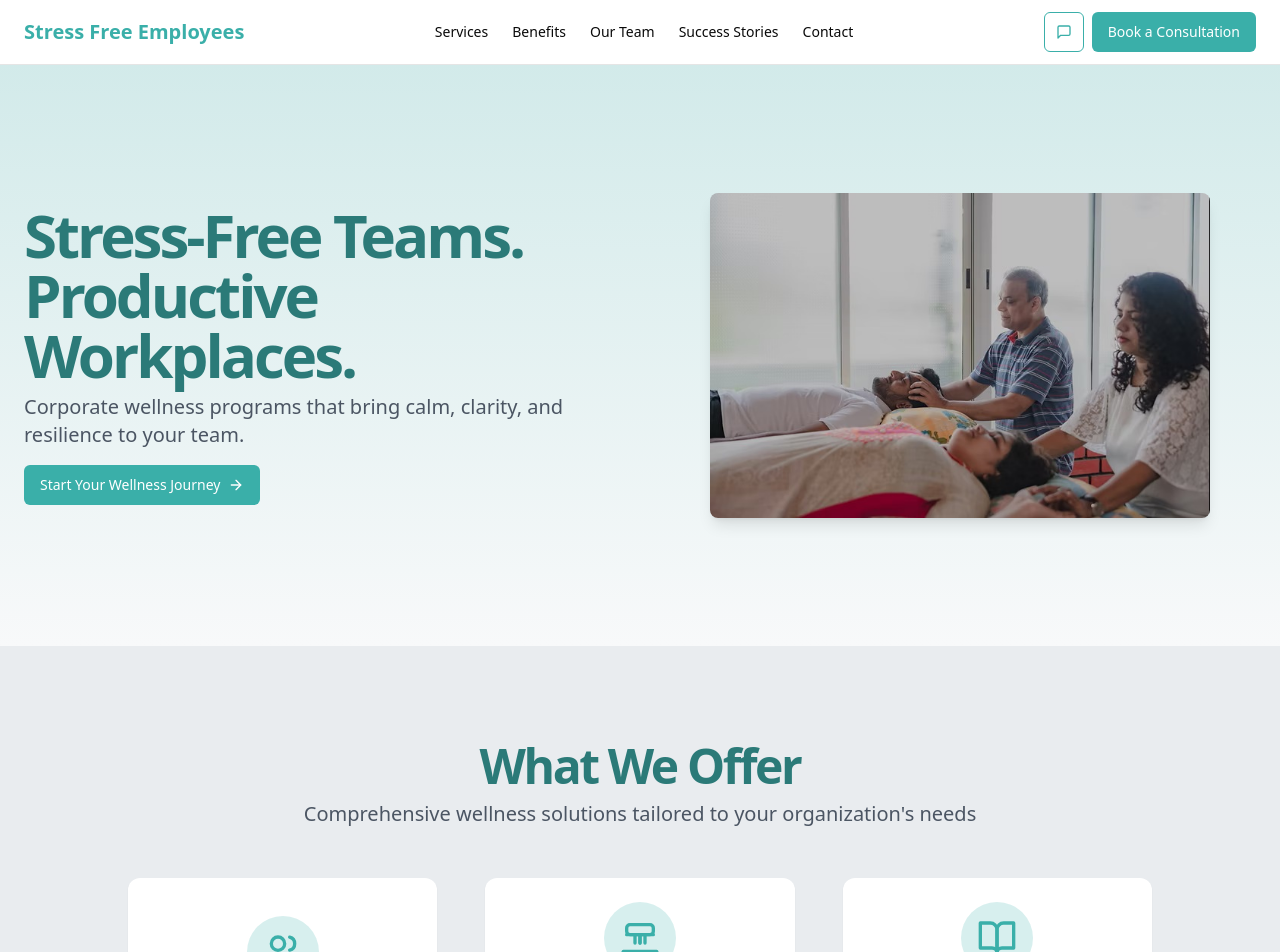
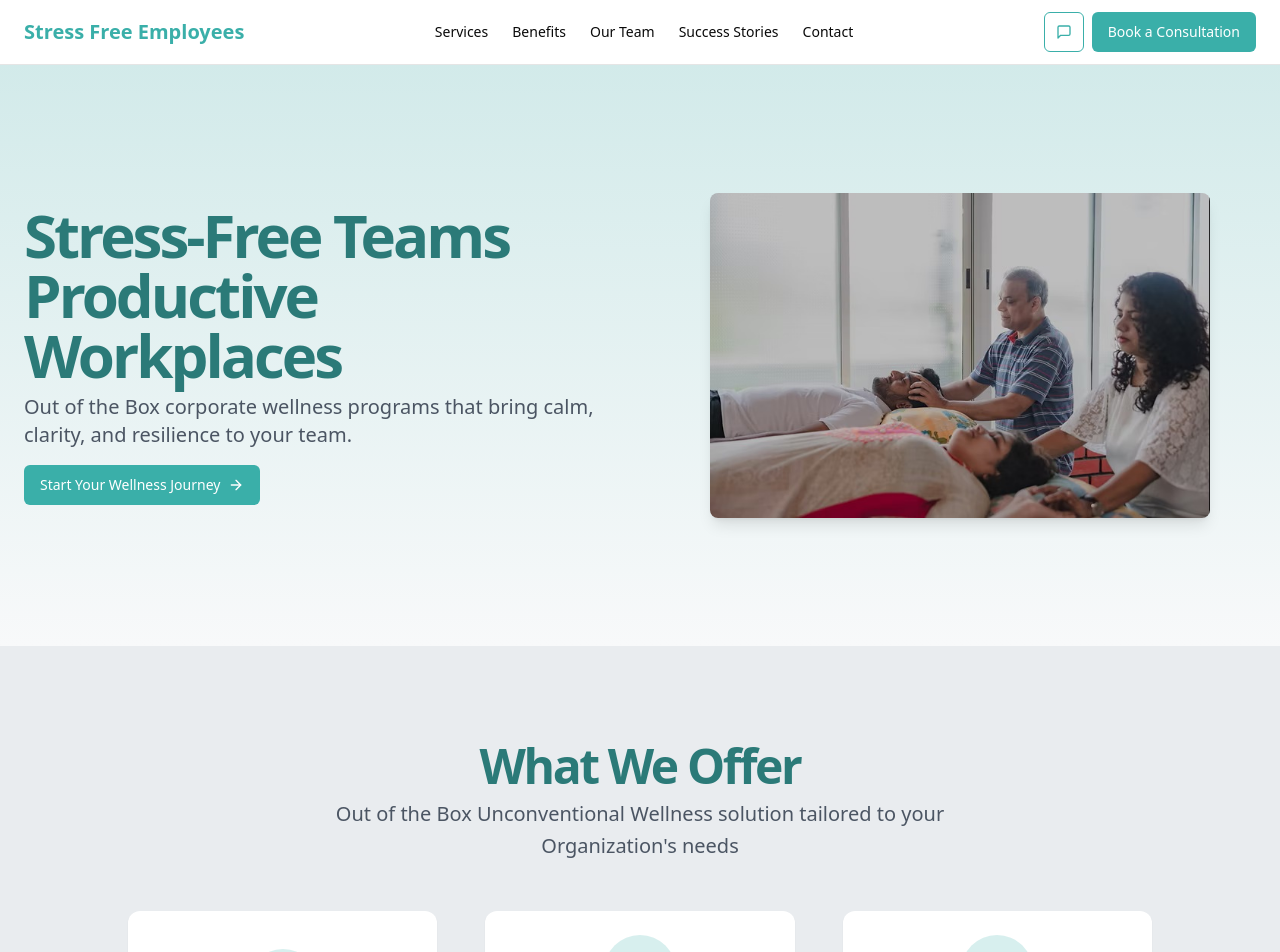
Before and after one commit to stressfreeemployees-admin/Stressfreeemployees, a Next.js app: page / in a window 1280 px wide. Shown: the top 952 px of the page. Built offline with nearby package versions, Linux system fonts and the light colour scheme.

Commit message:
minor text changes

```diff
--- a/app/page.tsx
+++ b/app/page.tsx
@@ -71,11 +71,11 @@ export default function Home() {
               <div className="flex flex-col justify-center space-y-4">
                 <div className="space-y-2">
                   <h1 className="text-3xl font-bold tracking-tighter sm:text-4xl md:text-5xl lg:text-6xl text-[#2B7A78]">
-                    <span className="block">Stress-Free Teams.</span>
-                    <span className="block">Productive Workplaces.</span>
+                    <span className="block">Stress-Free Teams</span>
+                    <span className="block">Productive Workplaces</span>
                   </h1>
                   <p className="max-w-[600px] text-gray-600 md:text-xl">
-                    Corporate wellness programs that bring calm, clarity, and resilience to your team.
+                    Out of the Box corporate wellness programs that bring calm, clarity, and resilience to your team.
                   </p>
                 </div>
                 <div className="flex flex-col gap-2 min-[400px]:flex-row">
@@ -109,7 +109,7 @@ export default function Home() {
                   What We Offer
                 </h2>
                 <p className="max-w-[700px] text-gray-600 md:text-xl/relaxed lg:text-base/relaxed xl:text-xl/relaxed">
-                  Comprehensive wellness solutions tailored to your organization's needs
+                  Out of the Box Unconventional Wellness solution tailored to your Organization's needs
                 </p>
               </div>
             </div>
```
